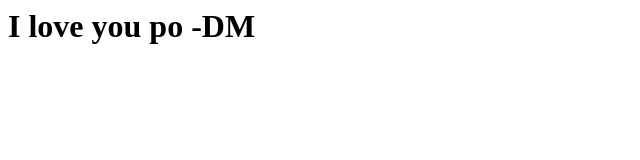
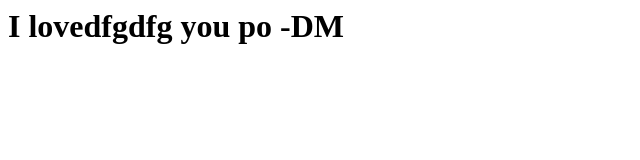
Before and after one commit to dennisdominguiano/jam, a plain HTML site: page index.html in a window 1280 px wide. Shown: the whole page, without its empty margins (0-640 px from the left). Drawn offline with Linux system fonts and the light colour scheme.

Commit message:
Update index.html

```diff
--- a/index.html
+++ b/index.html
@@ -1 +1 @@
-<h1>I love you po -DM</h1>
+<h1>I lovedfgdfg you po -DM</h1>
```
